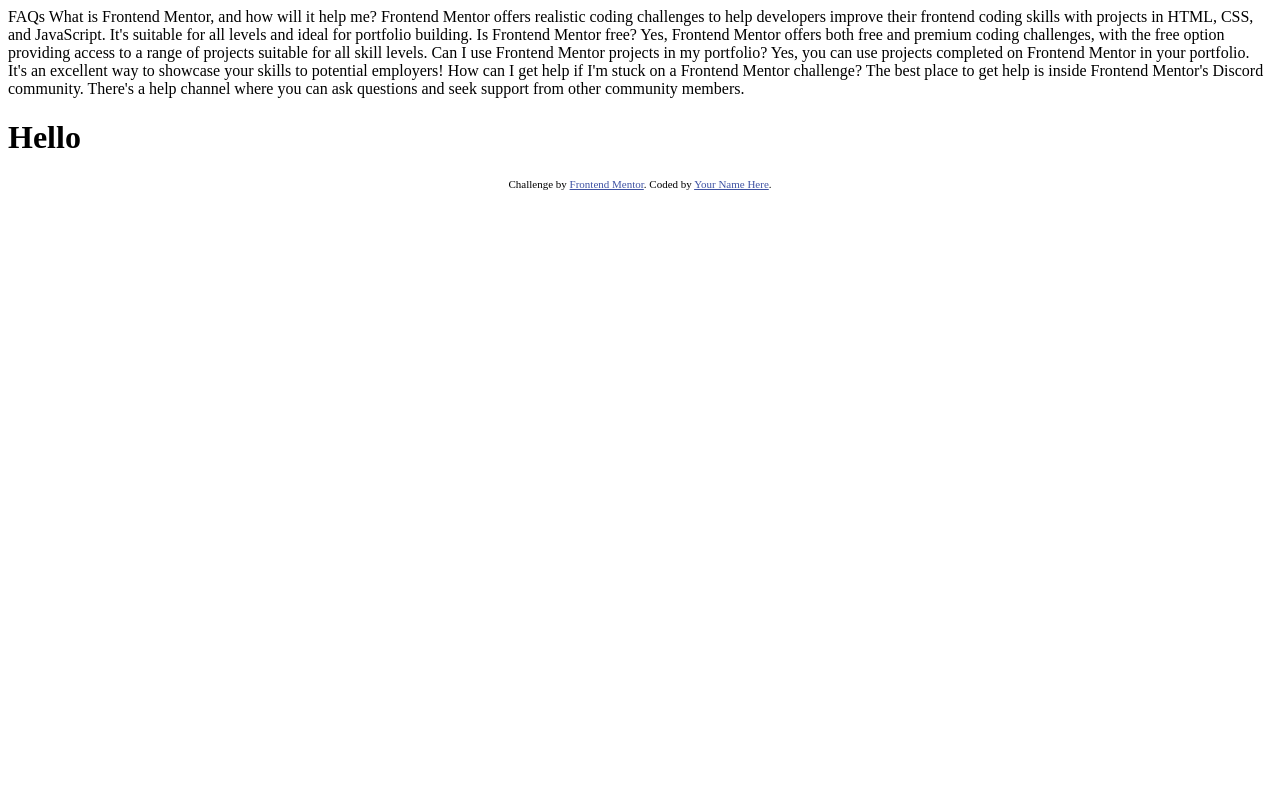
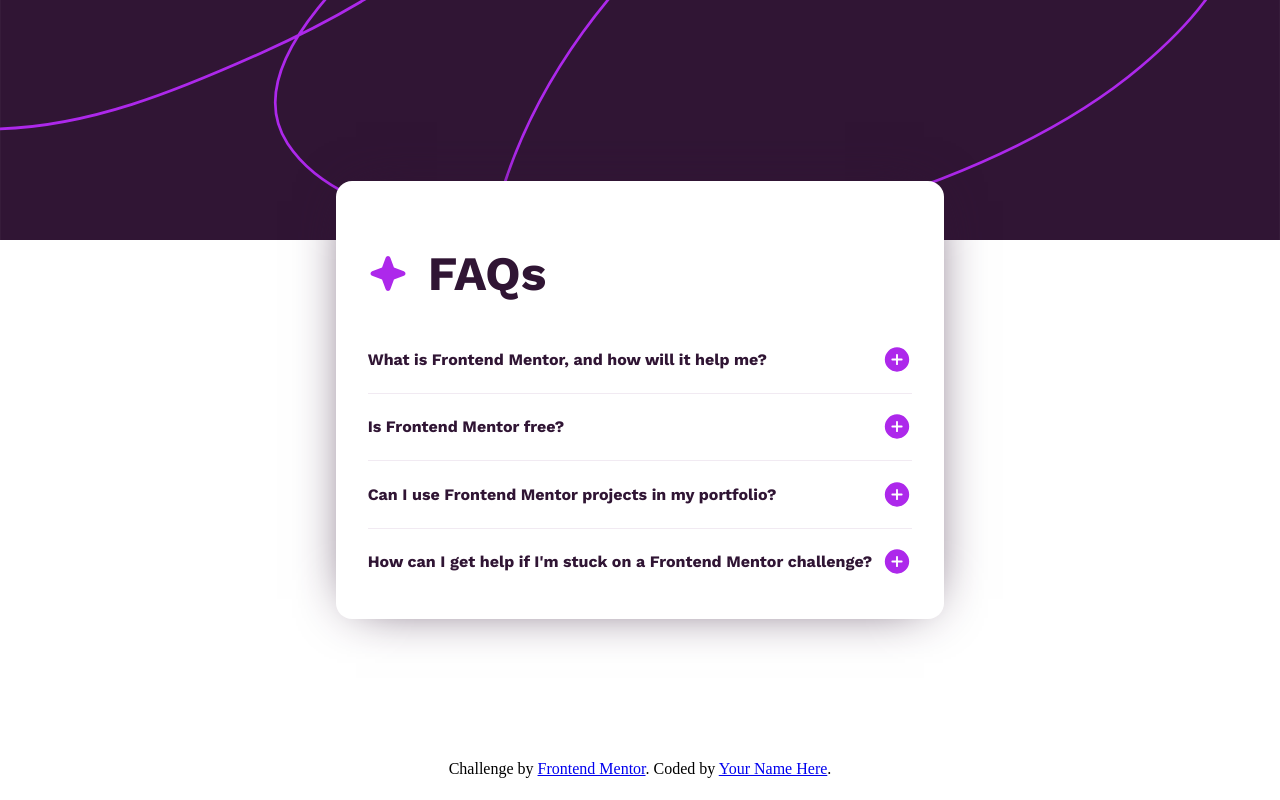
Before and after one commit to AslamtoIbrahim/QuestionApp, a plain HTML site: page index.html in a window 1280 px wide. Drawn offline with nearby package versions, Linux system fonts and the light colour scheme.

Commit message:
new thins and old

```diff
--- a/index.html
+++ b/index.html
@@ -1,49 +1,74 @@
 <!DOCTYPE html>
 <html lang="en">
+
 <head>
   <meta charset="UTF-8">
-  <meta name="viewport" content="width=device-width, initial-scale=1.0"> <!-- displays site properly based on user's device -->
+  <meta name="viewport" content="width=device-width, initial-scale=1.0">
+  <!-- displays site properly based on user's device -->
 
   <link rel="icon" type="image/png" sizes="32x32" href="./assets/images/favicon-32x32.png">
 
+  <link rel="preconnect" href="https://fonts.googleapis.com">
+  <link rel="preconnect" href="https://fonts.gstatic.com" crossorigin>
+  <link href="https://fonts.googleapis.com/css2?family=Work+Sans:ital,wght@0,100..900;1,100..900&display=swap"
+    rel="stylesheet">
   <title>Frontend Mentor | FAQ accordion</title>
 
   <!-- Feel free to remove these styles or customise in your own stylesheet 👍 -->
-  <style>
-    .attribution { font-size: 11px; text-align: center; }
-    .attribution a { color: hsl(228, 45%, 44%); }
-  </style>
+  <link rel="stylesheet" href="styles.css">
+
 </head>
+
 <body>
-
-  FAQs
-
-  What is Frontend Mentor, and how will it help me?
-
-  Frontend Mentor offers realistic coding challenges to help developers improve their
-  frontend coding skills with projects in HTML, CSS, and JavaScript. It's suitable for
-  all levels and ideal for portfolio building.
-
-  Is Frontend Mentor free?
-
-  Yes, Frontend Mentor offers both free and premium coding challenges, with the free
-  option providing access to a range of projects suitable for all skill levels.
-
-  Can I use Frontend Mentor projects in my portfolio?
-
-  Yes, you can use projects completed on Frontend Mentor in your portfolio. It's an excellent
-  way to showcase your skills to potential employers!
-
-  How can I get help if I'm stuck on a Frontend Mentor challenge?
-
-  The best place to get help is inside Frontend Mentor's Discord community. There's a help
-  channel where you can ask questions and seek support from other community members.
-
-  <h1>Hello</h1>
-
+  <div class="mainDiv">
+    <div class="card">
+      <div class="faq">
+        <img class="satr" src="assets/images/icon-star.svg" alt="icon start">
+        <h1 class="title">FAQs</h1>
+      </div>
+      <div class="quans">
+        <p class="question1">What is Frontend Mentor, and how will it help me?</p>
+        <img onclick="plusOne(0)" class="plmn" data-box="1" src="assets/images/icon-plus.svg" alt="star">
+      </div>
+      <p id="answer1" class="hidden" data-box="1">Frontend Mentor offers realistic coding challenges to help developers
+        improve their
+        frontend coding skills with projects in HTML, CSS, and JavaScript. It's suitable for
+        all levels and ideal for portfolio building.</p>
+        <hr>
+      <div class="quans">
+        <p class="question2">Is Frontend Mentor free?</p>
+        <img onclick="plusOne(1)" class="plmn" data-box="2" src="assets/images/icon-plus.svg" alt="star">
+      </div>
+      <p id="answer2" class="hidden" data-box="2"> Yes, Frontend Mentor offers both free and premium coding challenges,
+        with the free
+        option providing access to a range of projects suitable for all skill levels.</p>
+        <hr>
+      <div class="quans">
+        <p class="question3">Can I use Frontend Mentor projects in my portfolio?</p>
+        <img onclick="plusOne(2)" class="plmn" data-box="3" src="assets/images/icon-plus.svg" alt="star">
+      </div>
+      <p id="answer3" class="hidden" data-box="3">Yes, you can use projects completed on Frontend Mentor in your
+        portfolio. It's an excellent
+        way to showcase your skills to potential employers!</p>
+        <hr>
+      <div class="quans">
+        <p class="question4">How can I get help if I'm stuck on a Frontend Mentor challenge?</p>
+        <img onclick="plusOne(3)" class="plmn" data-box="4" src="assets/images/icon-plus.svg" alt="star">
+      </div>
+      <p id="answer4" class="hidden" data-box="4">The best place to get help is inside Frontend Mentor's Discord
+        community. There's a help
+        channel where you can ask questions and seek support from other community members.</p>
+    </div>
+  </div>
   <div class="attribution">
     Challenge by <a href="https://www.frontendmentor.io?ref=challenge" target="_blank">Frontend Mentor</a>.
     Coded by <a href="#">Your Name Here</a>.
   </div>
+
+
+
+  <script src="main.js"></script>
+
 </body>
+
 </html>
--- /dev/null
+++ b/main.js
@@ -0,0 +1,15 @@
+function plusOne(index) {
+    const img = document.getElementsByClassName('plmn')
+    const answer = document.getElementsByClassName('hidden')
+
+    // const currentStyle = window.getComputedStyle(answer[index]).display
+    // const currentStyle = answer[index].style.display; // inline style display
+
+    if (answer[index].classList.toggle('clicked')) {
+        img[index].src = "assets/images/icon-minus.svg"
+    } else {
+        img[index].src = "assets/images/icon-plus.svg"
+    }
+
+
+}
--- /dev/null
+++ b/styles.css
@@ -0,0 +1,124 @@
+ html,
+ body {
+     margin: 0;
+     padding: 0;
+     height: 100%;
+ }
+
+ body {
+     height: 100vh;
+     position: relative;
+ }
+
+ body::before {
+     content: "";
+     background-image: url('assets/images/background-pattern-desktop.svg');
+     background-size: cover;
+     background-repeat: no-repeat;
+     background-position: center;
+     width: 100%;
+     height: 30%;
+     position: absolute;
+     top: 0;
+     left: 0;
+     z-index: -1;
+ }
+
+ .mainDiv{
+    width: 100%;
+    height: 100%;
+    display: flex;
+    justify-content: center;
+    align-items: center;
+ }
+
+
+ .card {
+     background-color: rgb(255, 255, 255);
+     padding: 32px;
+     width: fit-content;
+     height: fit-content;
+     border-radius: 16px;
+     box-shadow: 0px 0px 53px -20px hsl(292.26deg 42.47% 14.31%);
+ }
+
+ .faq {
+     display: flex;
+     gap: 20px;
+     font-family: "Work Sans", sans-serif;
+     font-weight: 700;
+     font-size: 24px;
+     color: #301534;
+ }
+
+ .quans {
+     display: flex;
+     gap: 10px;
+     justify-content: space-between;
+     font-family: 'Work Sans', sans-serif;
+     font-weight: bold;
+     color: #301534;
+ }
+
+ .plmn{
+    cursor: pointer;
+ }
+
+ .hidden{
+    /* display: none; */
+     font-family: 'Work Sans', sans-serif;
+     font-weight: normal;
+     color: #736775;
+     width: 500px;
+     padding: 0px;
+     opacity: 0;
+     margin: 0px;
+     height: 0px;
+     transition: height 0.1s ease-in-out;
+ }
+
+ hr{
+    height: 0.5px;
+    background-color: #b693bb31;
+    border: none;
+ }
+
+ .hidden.clicked{
+     opacity: 1;
+     height: auto;
+     /* padding: 0px 0px 0px 0px; */
+ }
+
+
+ .attribution {
+     position: absolute;
+     bottom: 0;
+     width: 100%;
+     text-align: center;
+     margin-bottom: 10px;
+     padding-bottom: 12px;
+
+ }
+
+
+ @media screen and (max-width:600px) {
+
+     .faq{
+         font-size: 24px;
+     }
+
+     .hidden, .quans {
+         font-size: 15px;
+         width: 400px;
+     }
+
+
+ }
+
+ @media screen and (max-width:470px) {
+    .hidden, .quans {
+        font-size: 14px;
+        width: 250px;
+    }
+
+ }
```
